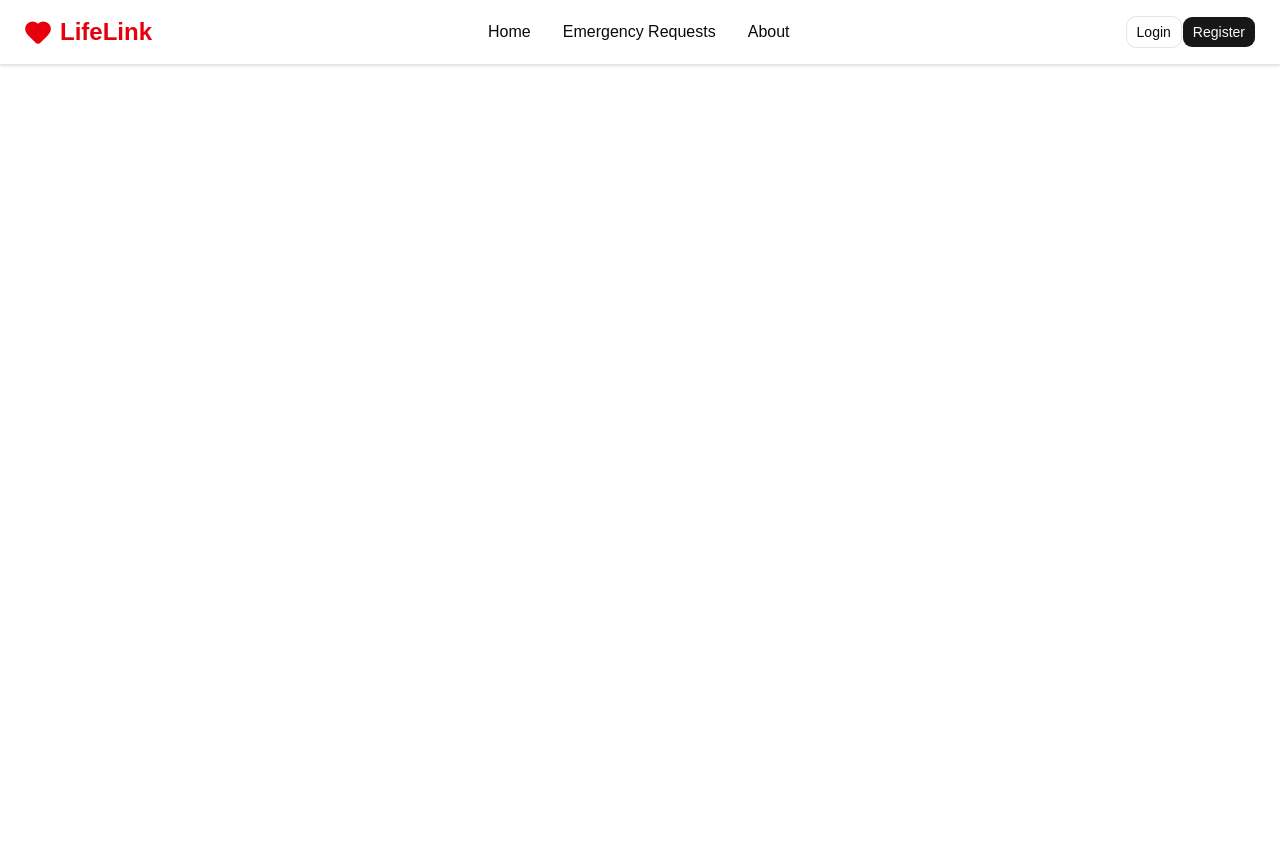
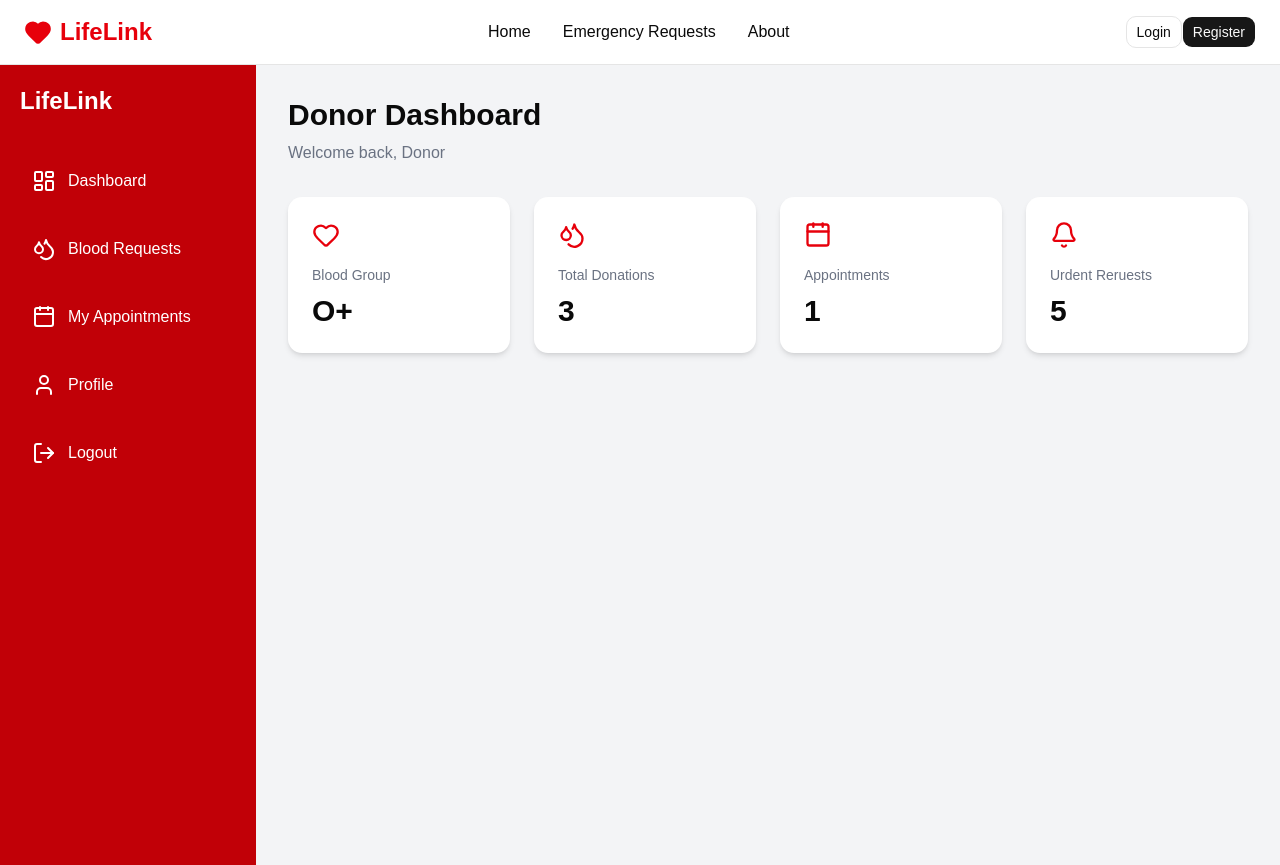
Before and after one commit to Juan-ita/LifeLink, a React (Vite) app: page /donor/dashboard in a window 1280 px wide. Before the commit the page ends 800 px from the top, so only its background shows below. Built offline with nearby package versions, Linux system fonts and the light colour scheme.

Commit message:
feat: create donor components

```diff
--- a/src/App.jsx
+++ b/src/App.jsx
@@ -9,6 +9,7 @@ import CreateRequest from './components/hospital/CreateRequest'
 import RequestDetails from './components/hospital/RequestDetails'
 import EditRequest from './pages/EditRequest'
 import BloodInventory from './pages/BloodInventory'
+import DonorDashboard from './pages/DonorDashboard'
 
 function App() {
   const location = useLocation()
@@ -25,6 +26,7 @@ function App() {
           <Route path='/hospital/request/:id' element={<RequestDetails/>}/>
           <Route path='/hospital/request/edit/:id' element={<EditRequest/>}/>
           <Route path='/hospital/inventory' element={<BloodInventory/>}/>
+          <Route path='/donor/dashboard' element={<DonorDashboard/>}/>
         </Routes>
 
     </>
--- /dev/null
+++ b/src/components/donor/DonorCards.jsx
@@ -0,0 +1,21 @@
+import React from 'react'
+
+function DonorCards({title, value, icon}) {
+  return (
+    <div className='rounded-xl bg-white p-6 shadow-md'>
+      <div className='mb-4 text-red-600'>
+        {icon}
+      </div>
+
+      <h1 className='text-sm text-gray-500'>
+        {title}
+      </h1>
+
+      <p className='mt-2 text-3xl font-bold'>
+        {value}
+      </p>
+    </div>
+  )
+}
+
+export default DonorCards
--- /dev/null
+++ b/src/components/donor/DonorLayout.jsx
@@ -0,0 +1,16 @@
+import React, { Children } from 'react'
+import DonorSidebar from './DonorSidebar'
+
+function DonorLayout({children}) {
+  return (
+    <div className='flex min-h-screen bg-gray-100'>
+      <DonorSidebar/>
+
+      <main className='flex-1 p-8'>
+        {children}
+      </main>
+    </div>
+  )
+}
+
+export default DonorLayout
--- /dev/null
+++ b/src/components/donor/DonorSidebar.jsx
@@ -0,0 +1,43 @@
+import { Link } from 'react-router-dom'
+import { LayoutDashboard, Droplets, Calendar, User, LogOut } from 'lucide-react'
+
+function DonorSidebar() {
+  return (
+    <aside className='w-64 min-h-screen bg-red-700 p-5 text-white'>
+      <h2 className="mb-10 text-2xl font-bold">
+        LifeLink
+      </h2>
+
+      <nav className='space-y-5'>
+        <Link to="/donor/dashboard"
+        className='flex items-center gap-3 rounded p-3 hover:bg-red-800'>
+            <LayoutDashboard/>
+            Dashboard
+        </Link>
+
+        <Link to="/donor/requests"
+        className='flex items-center gap-3 rounded p-3 hover:bg-red-800'>
+            <Droplets/>
+            Blood Requests
+        </Link>
+        <Link to="/donor/appointments"
+        className='flex items-center gap-3 rounded p-3 hover:bg-red-800'>
+            <Calendar/>
+            My Appointments
+        </Link>
+        <Link to="/donor/profile"
+        className='flex items-center gap-3 rounded p-3 hover:bg-red-800'>
+            <User/>
+            Profile
+        </Link>
+
+        <button className='flex items-center w-full gap-3 rounded p-3 hover:bg-red-800'>
+            <LogOut/>
+            Logout
+        </button>
+      </nav>
+    </aside>
+  )
+}
+
+export default DonorSidebar
--- /dev/null
+++ b/src/pages/DonorDashboard.jsx
@@ -0,0 +1,42 @@
+import DonorLayout from '@/components/donor/DonorLayout'
+import { Heart, Calendar, Droplets, Bell } from 'lucide-react'
+import DonorCards from '@/components/donor/DonorCards'
+
+function DonorDashboard() {
+  return (
+    <DonorLayout>
+     <h1 className='text-3xl font-bold'>
+        Donor Dashboard
+    </h1>
+    <p className='mt-2 text-gray-500'>
+        Welcome back, Donor
+    </p>
+
+    <div className='mt-8 grid md:grid-cols-2 xl:grid-cols-4 gap-6'>
+        <DonorCards
+        title="Blood Group"
+        value="O+"
+        icon={<Heart size={28}/>}
+        />
+
+        <DonorCards
+        title="Total Donations"
+        value="3"
+        icon={<Droplets size={28}/>}
+        />
+        <DonorCards
+        title="Appointments"
+        value="1"
+        icon={<Calendar  size={28}/>}
+        />
+        <DonorCards
+        title="Urdent Reruests"
+        value="5"
+        icon={<Bell size={28}/>}
+        />
+    </div>
+    </DonorLayout>
+  )
+}
+
+export default DonorDashboard
--- a/src/pages/Login.jsx
+++ b/src/pages/Login.jsx
@@ -92,10 +92,12 @@ function Login() {
               value={password}
               onChange={(event) => setPassword(event.target.value)}/>
           </div>
-
+             <Link to="/donor/dashboard">
              <Button type="submit" className="w-full mt-3">
                 Login
              </Button>
+             </Link>
+
 
              <div className="mt-4 text-center">
                 <p>Don't have an account?
--- a/src/pages/Register.jsx
+++ b/src/pages/Register.jsx
@@ -108,9 +108,12 @@ function Register() {
              onChange={(event) => setConfirmPassword(event.target.value)}/>
           </div>
 
-          <Button type="submit" className="w-full" asChild>
+         <Link to="/login">
+         <Button type="submit" className="w-full" asChild>
             Register
             </Button>
+         </Link>
+
 
           <div className='mt-4 text-center'>
             <p className='text-sm text-gray-600'>
```
